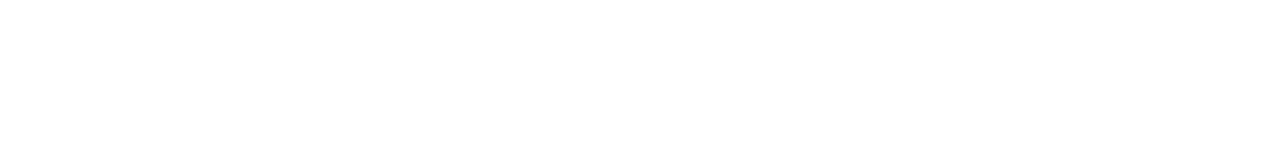
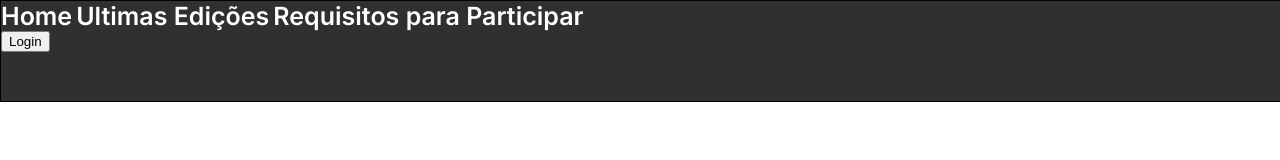
Before and after one commit to chicopinheiroDEV/bootcamp-dnc, a plain HTML site: page index.html in a window 1280 px wide. Drawn offline with Linux system fonts and the light colour scheme.

Commit message:
Menu superiror - parte 1

```diff
--- a/index.html
+++ b/index.html
@@ -4,8 +4,16 @@
     <meta charset="UTF-8">
     <meta name="viewport" content="width=device-width, initial-scale=1.0">
     <title>Bootcamp DNC</title>
+    <link rel="stylesheet" href="style.css">
 </head>
 <body>
-
+    <nav id="principal">
+        <div id="menu">
+            <a href="">Home</a>
+            <a href="">Ultimas Edições</a>
+            <a href="">Requisitos para Participar</a>
+        </div>
+        <button>Login</button>
+    </nav>
 </body>
 </html>
--- /dev/null
+++ b/style.css
@@ -0,0 +1,24 @@
+
+@import url('https://fonts.googleapis.com/css2?family=Inter:wght@400;600;700&display=swap');
+
+
+body {
+    margin: 0px; /*Margem Externa*/
+    padding: 0px; /*Margem Interna*/
+}
+
+#principal {
+    width: 100%;
+    height: 100px;
+    border: 1px solid black;
+    background-color: #303030;
+}
+
+#menu a {
+    font-size: 25px;
+    font-weight: 600;
+    color: white;
+    text-decoration: none;
+    font-family: 'Inter';
+
+}
```
